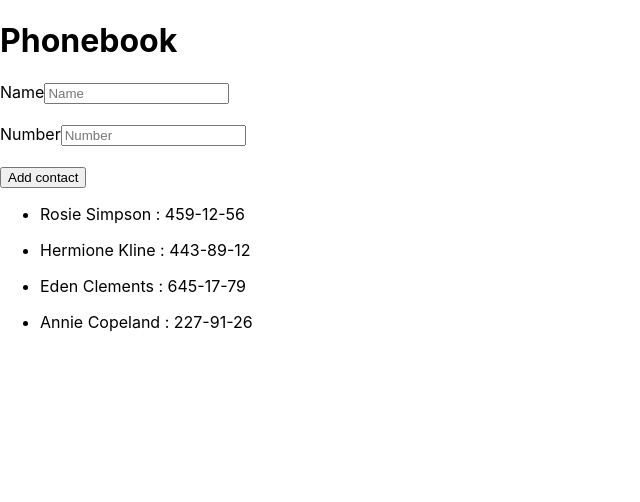
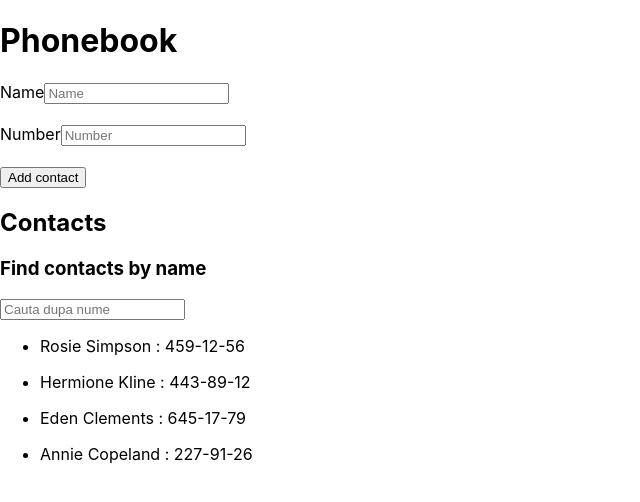
Before and after one commit to ArnautGheorghe/goit-react-hw-02-phonebook, a React (Create React App) app: page / in a window 1280 px wide. Shown: the top 502 px of the page, without its empty margins (0-640 px from the left). Built offline with nearby package versions, Linux system fonts and the light colour scheme.

Commit message:
update tema 2 ex 2 18.02

```diff
--- a/src/components/Phonebook/Phonebook.jsx
+++ b/src/components/Phonebook/Phonebook.jsx
@@ -11,14 +11,18 @@ export default class Phonebook extends Component {
       { id: 'id-3', name: 'Eden Clements', number: '645-17-79' },
       { id: 'id-4', name: 'Annie Copeland', number: '227-91-26' },
     ],
+    filter: '',
+  };
+  handleChange = evt => {
+    const { name, value } = evt.target;
+    this.setState({ [name]: value });
+    console.log('change');
   };
 
   renderList = items => {
     return items.map(el => {
-        return (
-
+      return (
         <div>
-
           <ul>
             <li key={el.id}>
               <div>
@@ -33,15 +37,29 @@ export default class Phonebook extends Component {
   };
 
   render() {
-    const { isAddFormVisible, contacts } = this.state;
+    const { isAddFormVisible, contacts, filter } = this.state;
 
     return (
       <div>
+        {isAddFormVisible || <PhonebookForm onFormSubmit={this.handleTutor} />}
+        <div>
+          <h2>Contacts</h2>
+        </div>
+        <div>
+          <h3>Find contacts by name</h3>
 
-        {isAddFormVisible || <PhonebookForm onFormSubmit={this.handleTutor} />}
-
+          <label>
+            <input
+              type="text"
+              value={filter}
+              name="filter"
+              placeholder="Cauta dupa nume"
+              onChange={this.handleChange}
+              required
+            />
+          </label>
+        </div>
         <div> {this.renderList(contacts)}</div>
-
       </div>
     );
   }
```
